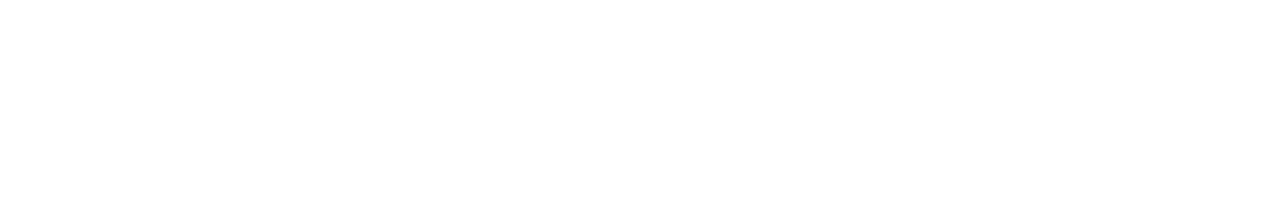
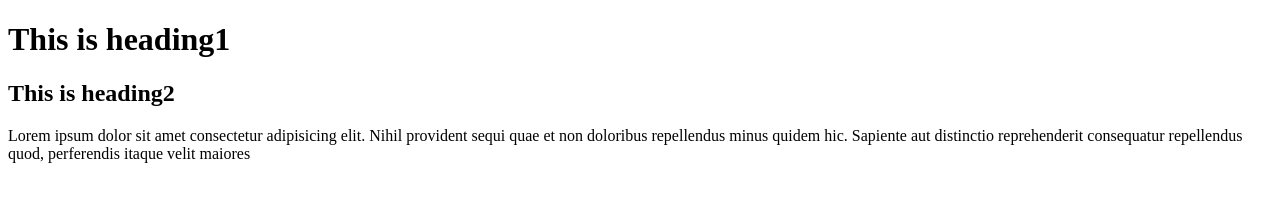
Before and after one commit to humayranurananna/my-second-repo, a plain HTML site: page index.html in a window 1280 px wide. Drawn offline with Linux system fonts and the light colour scheme.

Commit message:
heading added

```diff
--- a/index.html
+++ b/index.html
@@ -7,6 +7,8 @@
     <title>My Second Github Repo</title>
 </head>
 <body>
-
+    <h1>This is heading1</h1>
+    <h2>This is heading2</h2>
+    <p>Lorem ipsum dolor sit amet consectetur adipisicing elit. Nihil provident sequi quae et non doloribus repellendus minus quidem hic. Sapiente aut distinctio reprehenderit consequatur repellendus quod, perferendis itaque velit maiores</p>
 </body>
 </html>
```
